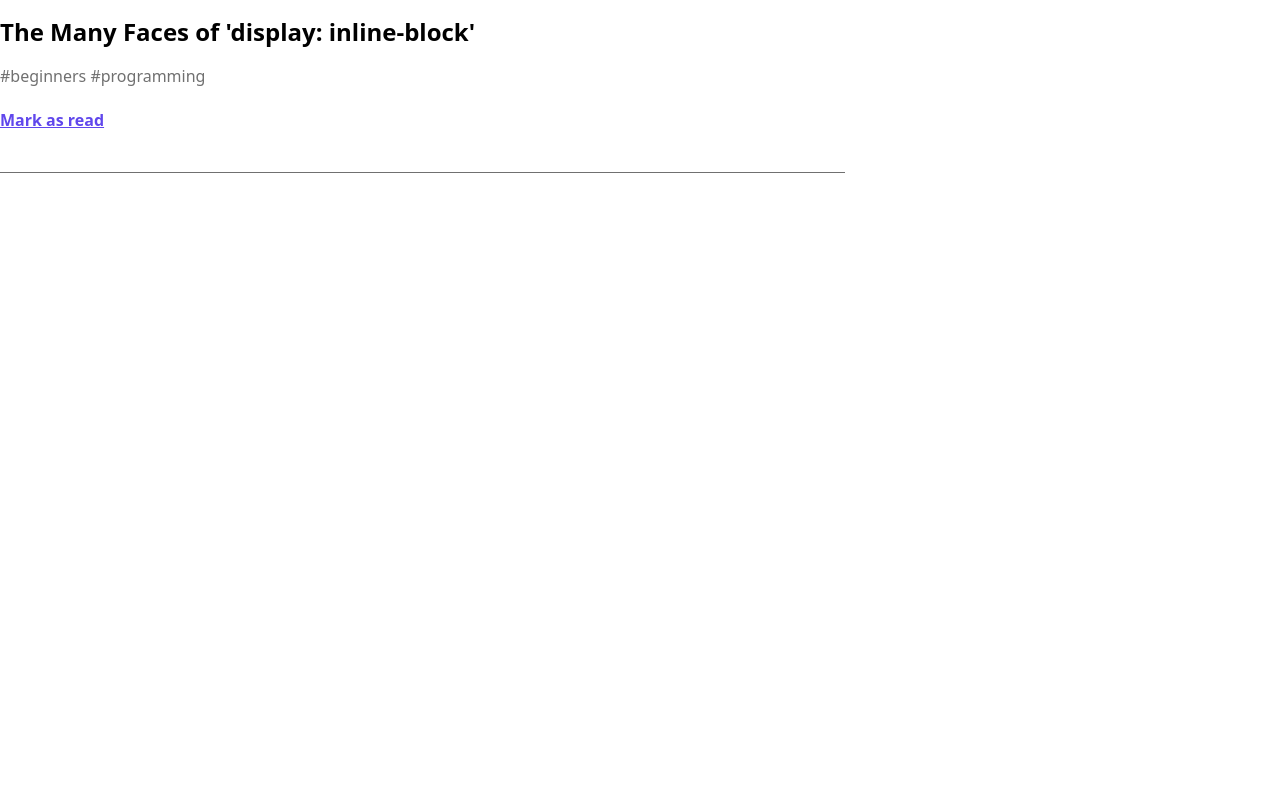
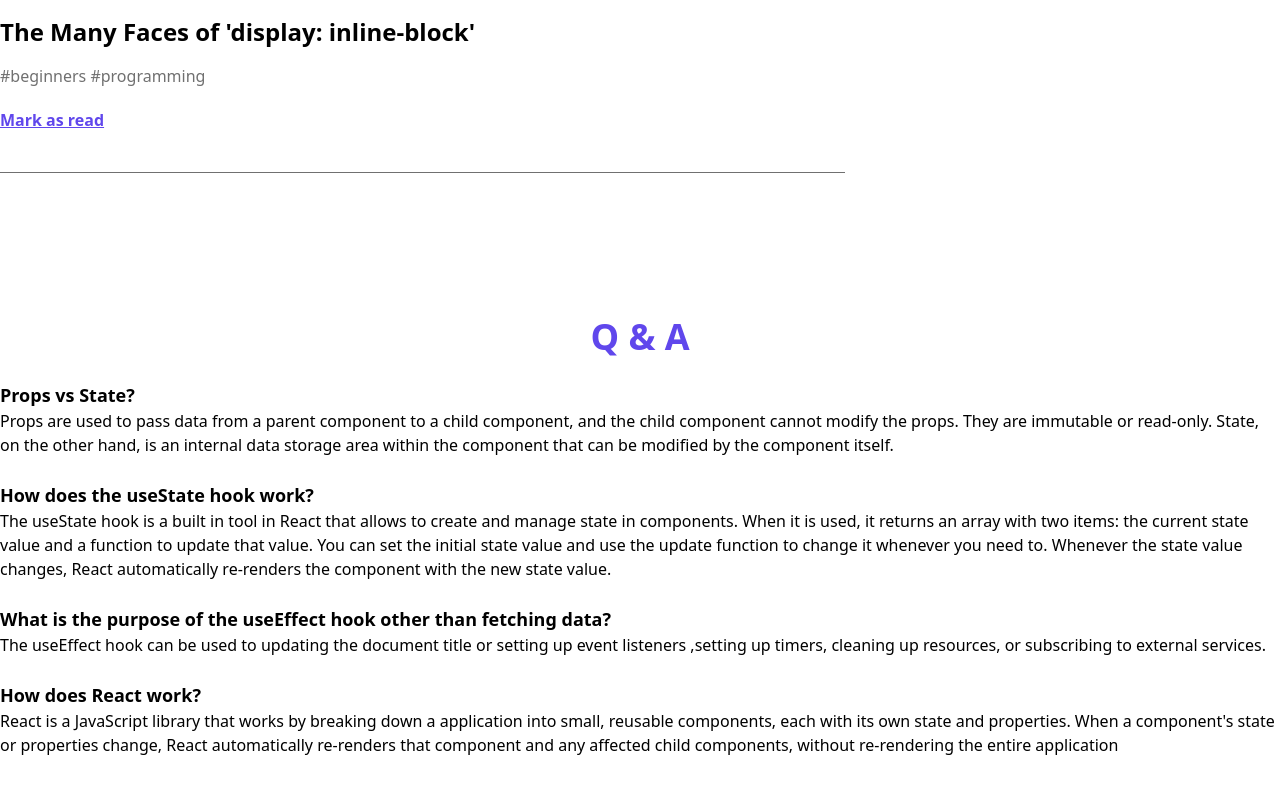
Before and after one commit to Rownokzahan/read-anywhere, a React (Vite) app: page / in a window 1280 px wide. Shown: the part 3329-4122 px from the top of the page. Before the commit the page ends 3542 px from the top, so only its background shows below. Built offline with nearby package versions, Linux system fonts and the light colour scheme.

Commit message:
Create new Blog component for Q & A

```diff
--- a/src/App.jsx
+++ b/src/App.jsx
@@ -4,6 +4,7 @@ import Header from './Header/Header';
 import Sidebar from './Sidebar/Sidebar';
 import { ToastContainer, toast } from 'react-toastify';
 import 'react-toastify/dist/ReactToastify.css';
+import Blog from './Blog/Blog';
 
 const App = () => {
   const [blogs, setBlogs] = useState([]);
@@ -55,6 +56,9 @@ const App = () => {
           <ToastContainer />
         </div>
       </div>
+
+      <Blog></Blog>
+
     </div>
   );
 };
--- /dev/null
+++ b/src/Blog/Blog.jsx
@@ -0,0 +1,31 @@
+import React from "react";
+
+const Blog = () => {
+    return (
+        <div className="py-6 my-20">
+            <h2 className="text-4xl text-purple text-center font-semibold mb-6">Q & A</h2>
+            <div className="mb-6">
+                <p className="text-lg font-semibold">Props vs State?</p>
+                <p>
+                    Props are used to pass data from a parent component to a child component, and the child component cannot modify the props. They are immutable or read-only. State, on the other hand, is an internal data storage area within the component that can be modified by the component itself.
+                </p>
+            </div>
+            <div className="mb-6">
+                <p className="text-lg font-semibold">How does the useState hook work?</p>
+                <p>
+                    The useState hook is a built in tool in React that allows to create and manage state in components. When it is used, it returns an array with two items: the current state value and a function to update that value. You can set the initial state value and use the update function to change it whenever you need to. Whenever the state value changes, React automatically re-renders the component with the new state value.
+                </p>
+            </div>
+            <div className="mb-6">
+                <p className="text-lg font-semibold">What is the purpose of the useEffect hook other than fetching data?</p>
+                <p>The useEffect hook can be used to updating the document title or setting up event listeners ,setting up timers, cleaning up resources, or subscribing to external services.</p>
+            </div>
+            <div>
+                <p className="text-lg font-semibold">How does React work?</p>
+                <p>React is a JavaScript library that works by breaking down a application into small, reusable components, each with its own state and properties. When a component's state or properties change, React automatically re-renders that component and any affected child components, without re-rendering the entire application</p>
+            </div>
+        </div>
+    );
+};
+
+export default Blog;
```
